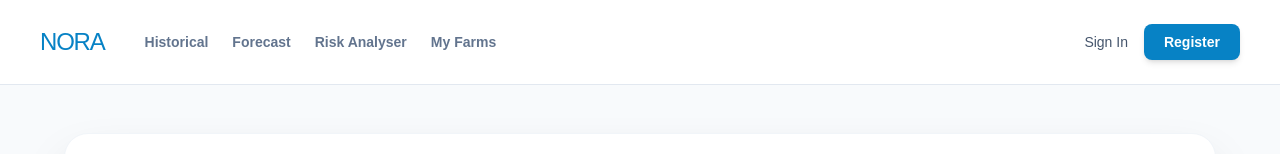
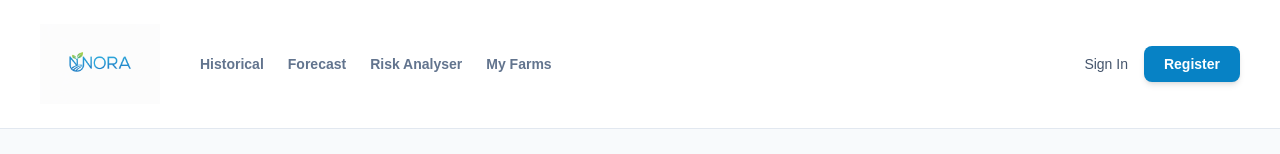
Before and after one commit to RYEONGRYEONG/NORA, a Next.js app in the folder frontend/: page / in a window 1280 px wide. Shown: the top 154 px of the page. Built offline with nearby package versions, Linux system fonts and the light colour scheme; no server answers.

Commit message:
feat: add NORA logo

```diff
--- a/frontend/app/navbar.tsx
+++ b/frontend/app/navbar.tsx
@@ -3,6 +3,7 @@ import { useState, useEffect } from 'react'
 import Link from 'next/link'
 import Sign from './sign'
 import { useRouter } from 'next/navigation'
+import Image from 'next/image'
 
 export default function Navbar() {
   const router = useRouter();
@@ -33,8 +34,14 @@ export default function Navbar() {
   return (
     <header className="w-full py-6 px-10 bg-white border-b border-slate-200 flex justify-between items-center shadow-sm">
       <div className="flex items-center gap-10">
-        <h1 className="text-2xl font-thin text-[#0782c5] tracking-tighter cursor-pointer" onClick={() => router.push('/')}>
-          NORA
+        <h1 className="flex items-center gap-2 cursor-pointer" onClick={() => router.push('/')}>
+          <Image
+            src="/logo.png"
+            alt="NORA"
+            width={120}
+            height={40}
+            className="object-contain"
+            />
         </h1>
 
         <nav className="hidden md:flex items-center gap-6 text-sm font-bold text-slate-500">
```
Also changed, not shown: frontend/public/logo.png (added).
